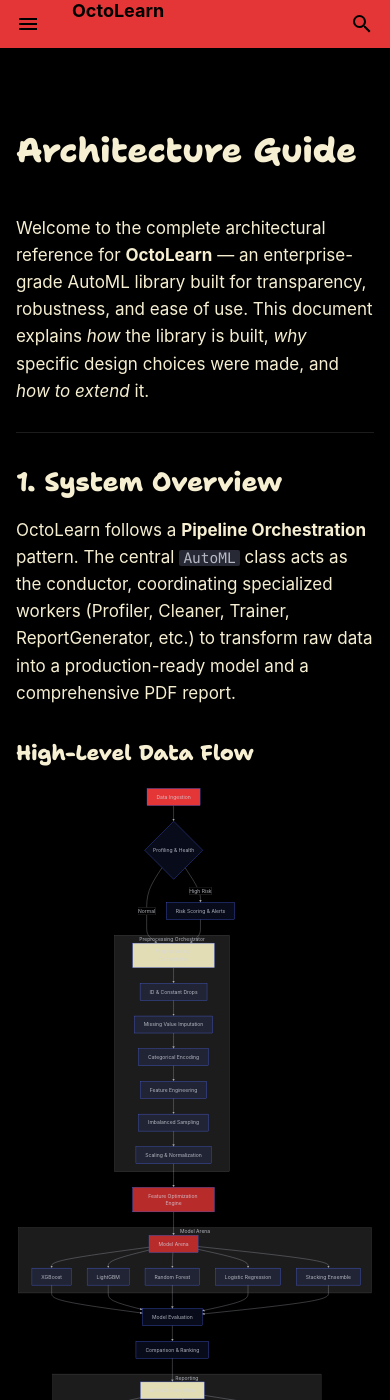
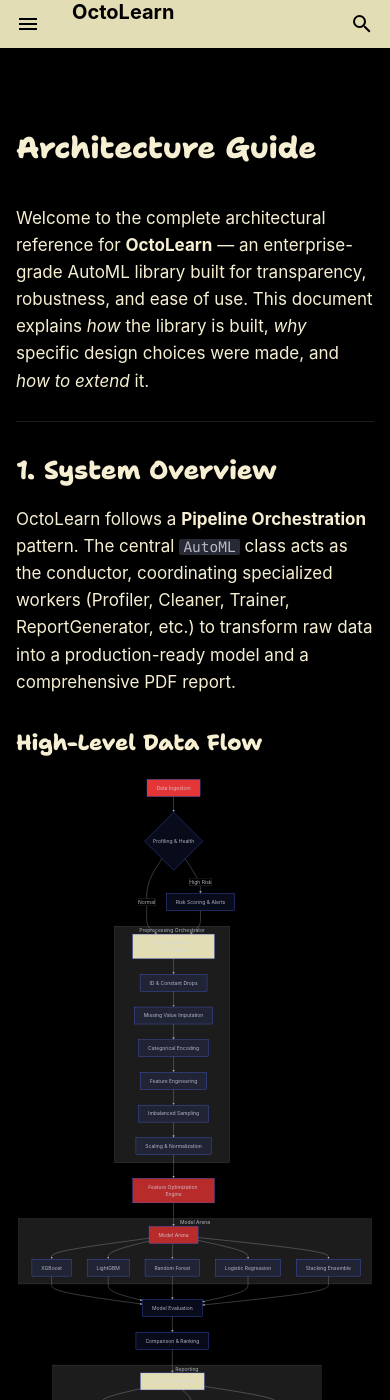
Before and after one commit to GhulamMuhammadNabeel/OctoLearn, an MkDocs documentation site: the page built from docs/architecture.md, in a window 390 px wide and 1400 px high. Built offline with MkDocs 1.6.1 and Material for MkDocs 9.7.7, drawn with Linux system fonts in a browser that asks for light colours; some web fonts are replaced; some of the changed text lies outside the part shown.

Commit message:
fix UI in site

````diff
--- a/docs/architecture.md
+++ b/docs/architecture.md
@@ -63,55 +63,37 @@
 
 ## 2. Directory Structure
 
-```mermaid
-flowchart LR
-    %% Main Project Root
-    Root(("OctoLearn/"))
-
-    %% Top Level Folders
-    Src[/"octolearn/"\]
-    Tests[/"tests/"\]
-    Docs[/"Documentation Focus"/]
-
-    Root --> Src
-    Root --> Tests
-    Root --> Docs
-
-    %% Source Sub-modules
-    Src --> Core["core.py (Orchestrator)"]
-    Src --> Config["config.py (Constants)"]
-    Src --> Prof[/"profiling/"\]
-    Src --> Prep[/"preprocessing/"\]
-    Src --> Opt[/"optimization/"\]
-    Src --> Mods[/"models/"\]
-    Src --> Exp[/"experiments/"\]
-    Src --> Eval[/"evaluation/"\]
-
-    %% Deep Files
-    Prof -.-> P1["data_profiler.py (Stats & Risk)"]
-    Prep -.-> PR1["auto_cleaner.py (Impute, Scale)"]
-    Prep -.-> PR2["sampler.py (SMOTE, Undersample)"]
-    Opt -.-> O1["feature_optimizer.py (Gen AI features)"]
-    Mods -.-> M1["model_trainer.py (Ensembles, Optuna)"]
-    Mods -.-> M2["registry.py (Model Versioning)"]
-    Exp -.-> E1["report_generator.py (PDF Engine)"]
-    Exp -.-> E2["recommendation_engine.py (Narratives)"]
-    Eval -.-> Ev1["metrics.py (Scoring)"]
-
-    %% Tests & Docs
-    Tests -.-> T1["test_complete_pipeline.py"]
-    Docs -.-> D1["guide.md (Tutorials)"]
-    Docs -.-> D2["testing.md (Advanced Logs)"]
-    Docs -.-> D3["architecture.md"]
-
-    %% Node Styling
-    classDef main fill:#000000,stroke:#E43636,stroke-width:2px,color:#F6EFD2;
-    classDef folder fill:#b82b2b,stroke:#000000,stroke-width:1px,color:#F6EFD2;
-    classDef file fill:#E2DDB4,stroke:#000000,stroke-width:1px,color:#000000;
-
-    class Root main;
-    class Src,Tests,Docs,Prof,Prep,Opt,Mods,Exp,Eval folder;
-    class Core,Config,P1,PR1,PR2,O1,M1,M2,E1,E2,Ev1,T1,D1,D2,D3 file;
+```text
+OctoLearn/
+├── octolearn/
+│   ├── core.py                    # AutoML orchestrator + config dataclasses
+│   ├── config.py                  # Global constants (Optuna, model registry)
+│   ├── profiling/
+│   │   └── data_profiler.py       # Statistical analysis → DatasetProfile
+│   ├── preprocessing/
+│   │   ├── auto_cleaner.py        # Imputation, encoding, scaling
+│   │   └── sampler.py             # AutoSampler (SMOTE, Undersample)
+│   ├── optimization/
+│   │   └── feature_optimizer.py   # Optuna Feature Optimization Engine
+│   ├── models/
+│   │   ├── model_trainer.py       # Multi-model training + Optuna
+│   │   └── registry.py            # Model versioning and persistence
+│   ├── experiments/
+│   │   ├── report_generator.py    # PDF report (ReportLab)
+│   │   ├── plot_generator.py      # matplotlib/seaborn visualizations
+│   │   └── recommendation_engine.py # Narrative Summary Engine
+│   ├── evaluation/
+│   │   └── metrics.py             # Scoring functions
+│   ├── utils/
+│   │   └── helpers.py             # Logging, utilities
+│   ├── fonts/                     # ShantellSans TTF font files
+│   └── images/                    # logo.png
+├── tests/
+│   └── test_complete_pipeline.py  # Integration test suite
+├── ARCHITECTURE.md                # This file
+├── README.md                      # High-level overview
+├── guide.md                       # User manual & cookbook
+└── testing.md                     # Benchmarking & QA protocols
 ```
 
 ---
--- a/docs/assets/stylesheets/extra.css
+++ b/docs/assets/stylesheets/extra.css
@@ -44,7 +44,26 @@
     --md-code-font: "Roboto Mono", SFMono-Regular, Consolas, Menlo, monospace;
 }
 
+/* Custom Header Styling */
+.md-header {
+    background-color: #E2DDB4 !important;
+    /* Khaki */
+    color: #000000 !important;
+}
 
+/* Ensure all header text and icons are black */
+.md-header label,
+.md-header .md-header__button,
+.md-header .md-header__title,
+.md-header .md-search__input,
+.md-header .md-tabs__link,
+.md-header a.md-nav__link {
+    color: #000000 !important;
+}
+
+.md-header svg {
+    fill: #000000 !important;
+}
 
 /* Balanced Logo Sizing */
 .md-logo img {
@@ -154,13 +173,47 @@
     border: 1px solid #E2DDB4;
 }
 
+/* Back to Top Button fixing shape and removing hover effects */
+.md-top {
+    background-color: #E43636 !important;
+    color: #FFFFFF !important;
+    border-radius: 50% !important;
+    width: 3.5rem !important;
+    height: 3.5rem !important;
+    display: flex !important;
+    align-items: center !important;
+    justify-content: center !important;
+    box-shadow: 0 4px 15px rgba(228, 54, 54, 0.4) !important;
+    transition: none !important;
+    font-size: 0 !important;
+    /* Hide the text inside */
+}
+
+.md-top:hover {
+    background-color: #E43636 !important;
+    transform: none !important;
+    box-shadow: 0 4px 15px rgba(228, 54, 54, 0.4) !important;
+}
+
+.md-top svg {
+    width: 1.5rem !important;
+    height: 1.5rem !important;
+    margin: 0 !important;
+}
+
 /* Fix text color in Mermaid diagrams to black */
+.mermaid * {
+    color: #000000 !important;
+}
+
 .mermaid .node text,
 .mermaid .node tspan,
 .mermaid .edgeLabel,
 .mermaid text,
+.mermaid span,
 .mermaid .cluster text,
-.mermaid .cluster-label text {
+.mermaid .cluster-label text,
+.mermaid .nodeLabel {
     fill: #000000 !important;
     color: #000000 !important;
     font-weight: 600 !important;
@@ -172,3 +225,83 @@
     display: table !important;
     margin: 1rem 0 !important;
 }
+
+/* ========================================================= */
+/* RESPONSIVE LAYOUT ENHANCEMENTS                            */
+/* ========================================================= */
+
+/* Prevent horizontal overflow on massive tables on smaller screens */
+.md-typeset .md-typeset__scrollwrap {
+    margin: 0 -0.8rem;
+    overflow-x: auto;
+    -webkit-overflow-scrolling: touch;
+}
+
+/* Tablet & Intermediate Desktop Breakpoint (< 1220px equivalent) */
+@media screen and (max-width: 76.1875em) {
+    .md-typeset h1 {
+        font-size: 1.8rem;
+    }
+
+    .md-typeset h2 {
+        font-size: 1.5rem;
+    }
+
+    .md-typeset h3 {
+        font-size: 1.25rem;
+    }
+
+    .md-typeset .admonition {
+        padding: 0.8rem;
+        font-size: 0.8rem;
+    }
+}
+
+/* Mobile Devices (Phones < 720px equivalent) */
+@media screen and (max-width: 44.9375em) {
+
+    /* Fluid typography shrinking */
+    .md-typeset h1 {
+        font-size: 1.5rem;
+    }
+
+    .md-typeset h2 {
+        font-size: 1.3rem;
+    }
+
+    .md-typeset h3 {
+        font-size: 1.1rem;
+    }
+
+    .md-header__title {
+        font-size: 1rem !important;
+    }
+
+    .md-logo img {
+        height: 48px !important;
+    }
+
+    /* Stack any custom grid elements vertically */
+    .grid {
+        display: block;
+    }
+
+    .grid>* {
+        margin-top: 1rem;
+    }
+
+    /* Make large interaction buttons full width for touch targets */
+    .md-button {
+        display: block;
+        width: 100%;
+        text-align: center;
+        margin: 0.5rem 0;
+        padding: 0.8em 1.2em;
+        /* Bigger touch target */
+    }
+
+    /* Shrink table text slightly to fit more data on screen */
+    .md-typeset table {
+        font-size: 0.75rem;
+    }
+}
--- a/mkdocs.yml
+++ b/mkdocs.yml
@@ -7,7 +7,6 @@
   logo: assets/images/logo.png
   favicon: assets/images/logo.png
   features:
-    - navigation.tabs
     - navigation.sections
     - navigation.expand
     - header.autohide
````
Also changed, not shown: docs/testing.md (+57 -1 lines).
